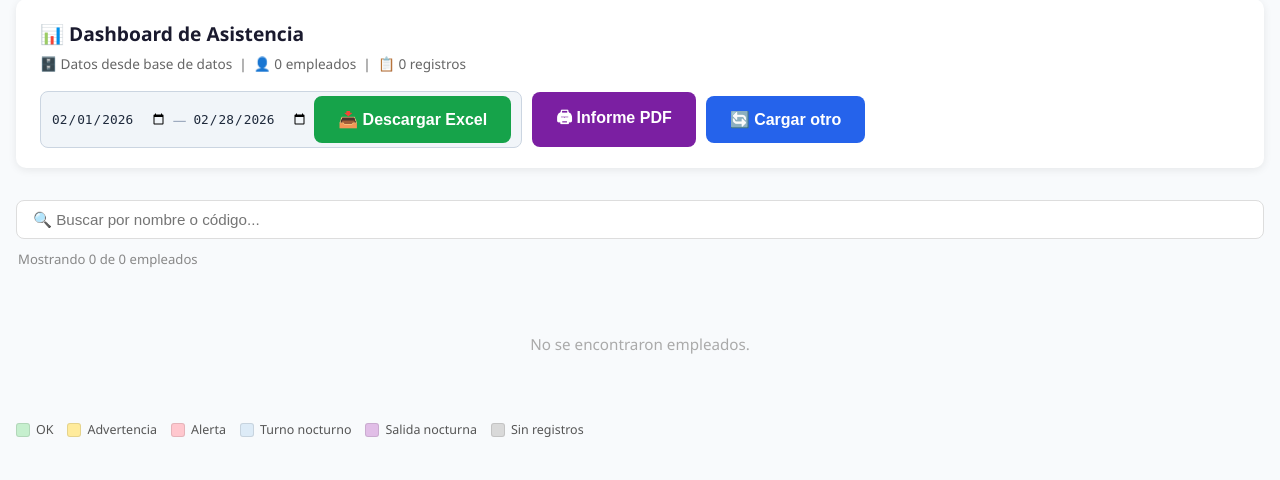
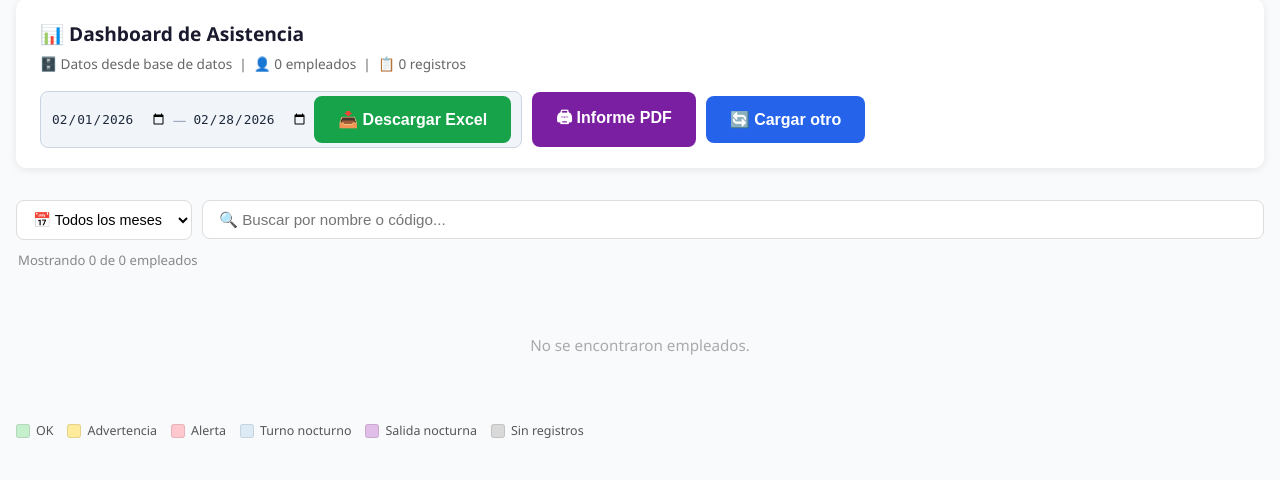
Before and after one commit to erpplaneacion-eng/huellero_processor, a Django app: page /logistica/ in a window 1280 px wide. Shown: the part 290-770 px from the top of the page. Run offline with Django 4.2, Linux system fonts and the light colour scheme; a user stored in the database is signed in; tables that the repository leaves empty hold one stand-in row (values such as "Sample post").

Commit message:
Ahora el dashboard tiene:
  - Selector de mes a la izquierda del buscador — se puebla automáticamente con los meses que existen en los datos, ordenados del más reciente al más antiguo (ej.      Febrero 2026, Enero 2026, …)
  - Al seleccionar un mes, filtra los registros de cada empleado mostrando solo ese mes y oculta empleados que no tienen registros en ese mes
  - La barra de stats (verde/amarillo/naranja/etc.) también se actualiza con los datos del mes seleccionado
  - Los dos filtros (mes + búsqueda por nombre) funcionan juntos

```diff
--- a/web/static/css/dashboard.css
+++ b/web/static/css/dashboard.css
@@ -136,6 +136,26 @@
 /* ---- Buscador ---- */
 .dashboard-search {
     margin-bottom: 10px;
+    display: flex;
+    gap: 10px;
+    align-items: center;
+}
+
+.mes-select {
+    padding: 10px 12px;
+    border: 1px solid #ddd;
+    border-radius: 8px;
+    font-size: 0.9rem;
+    background: #fff;
+    cursor: pointer;
+    white-space: nowrap;
+    flex-shrink: 0;
+}
+
+.mes-select:focus {
+    border-color: #4f6ef7;
+    outline: none;
+    box-shadow: 0 0 0 3px rgba(79,110,247,0.12);
 }
 
 .dashboard-search input {
--- a/web/static/js/dashboard.js
+++ b/web/static/js/dashboard.js
@@ -8,6 +8,7 @@ let _dashEmpleados = [];       // lista completa
 let _dashFiltrados = [];       // lista tras búsqueda
 let _dashResult = null;        // resultado completo de la API
 let _dashAreaConfig = null;    // AREA_CONFIG
+let _dashMesFiltro = '';       // "YYYY-MM" o '' para todos
 const _PDF_CLASES_EXCLUIDAS = new Set(['fila--verde', 'fila--gris', 'fila--naranja', 'fila--azul']);
 
 /* ===== Punto de entrada ===== */
@@ -16,17 +17,16 @@ function renderizarDashboard(result, areaConfig) {
     _dashAreaConfig = areaConfig;
     _dashEmpleados = result.datos || [];
     _dashFiltrados = _dashEmpleados.slice();
+    _dashMesFiltro = '';
 
     const section = document.getElementById('dashboardSection');
     section.style.display = 'block';
 
-    // Ocultar sección de resultado anterior
     const resultSection = document.getElementById('resultSection');
     if (resultSection) resultSection.classList.remove('active');
 
     section.innerHTML = _construirHTML();
 
-    // Eventos
     document.getElementById('dashBuscador').addEventListener('input', function () {
         filtrarEmpleados(this.value.trim());
     });
@@ -38,11 +38,19 @@ function _construirHTML() {
     const urlCasos = archivo_casos ? _dashAreaConfig.apiDescargar + archivo_casos + '/' : null;
 
     const resumen = calcularResumenGlobal(_dashEmpleados);
+    const meses = _extraerMeses(_dashEmpleados);
+    const opcionesMeses = meses.map(m =>
+        `<option value="${m}">${_formatearMes(m)}</option>`
+    ).join('');
 
     return `
         ${_renderizarHeader(stats, archivo, urlCasos)}
-        ${_renderizarStatsBar(resumen)}
+        <div id="dashStatsBar">${_renderizarStatsBar(resumen)}</div>
         <div class="dashboard-search">
+            <select id="dashMes" class="mes-select" onchange="filtrarPorMes(this.value)">
+                <option value="">📅 Todos los meses</option>
+                ${opcionesMeses}
+            </select>
             <input id="dashBuscador" type="text" placeholder="🔍 Buscar por nombre o código...">
         </div>
         <div class="dashboard-count" id="dashCount">
@@ -53,6 +61,27 @@ function _construirHTML() {
         </div>
         ${_renderizarLeyenda()}
     `;
+}
+
+/* ===== Helpers de mes ===== */
+function _extraerMeses(empleados) {
+    const set = new Set();
+    empleados.forEach(emp =>
+        emp.registros.forEach(reg => {
+            if (reg.fecha) {
+                const p = reg.fecha.split('/');
+                if (p.length === 3) set.add(`${p[2]}-${p[1]}`);
+            }
+        })
+    );
+    return Array.from(set).sort().reverse(); // más reciente primero
+}
+
+function _formatearMes(yyyymm) {
+    const nombres = ['Enero','Febrero','Marzo','Abril','Mayo','Junio',
+                     'Julio','Agosto','Septiembre','Octubre','Noviembre','Diciembre'];
+    const [y, m] = yyyymm.split('-');
+    return `${nombres[parseInt(m, 10) - 1]} ${y}`;
 }
 
 /* ===== Header ===== */
@@ -328,20 +357,47 @@ function toggleEmpleado(codigo) {
     }
 }
 
-/* ===== Filtrar por búsqueda ===== */
+/* ===== Filtrar por mes ===== */
+function filtrarPorMes(mes) {
+    _dashMesFiltro = mes;
+    const q = (document.getElementById('dashBuscador') || {}).value || '';
+    filtrarEmpleados(q.trim());
+}
+
+/* ===== Filtrar por búsqueda (y mes si está activo) ===== */
 function filtrarEmpleados(query) {
     const q = query.toLowerCase();
-    _dashFiltrados = q
-        ? _dashEmpleados.filter(e =>
-            e.nombre.toLowerCase().includes(q) ||
-            e.codigo.includes(q) ||
-            (e.documento && e.documento.includes(q))
-          )
-        : _dashEmpleados.slice();
+
+    _dashFiltrados = _dashEmpleados
+        .map(emp => {
+            // Filtrar registros por mes si hay mes seleccionado
+            const registros = _dashMesFiltro
+                ? emp.registros.filter(reg => {
+                    const p = (reg.fecha || '').split('/');
+                    return p.length === 3 && `${p[2]}-${p[1]}` === _dashMesFiltro;
+                })
+                : emp.registros;
+            return { ...emp, registros };
+        })
+        .filter(emp =>
+            emp.registros.length > 0 &&
+            (!q ||
+                emp.nombre.toLowerCase().includes(q) ||
+                emp.codigo.includes(q) ||
+                (emp.documento && emp.documento.includes(q))
+            )
+        );
 
     document.getElementById('dashLista').innerHTML = renderizarEmpleados(_dashFiltrados);
     document.getElementById('dashCount').textContent =
         `Mostrando ${_dashFiltrados.length} de ${_dashEmpleados.length} empleados`;
+
+    // Actualizar barra de stats con los datos filtrados
+    const statsBar = document.getElementById('dashStatsBar');
+    if (statsBar) {
+        const resumen = calcularResumenGlobal(_dashFiltrados);
+        statsBar.innerHTML = _renderizarStatsBar(resumen);
+    }
 }
 
 /* ===== Formatear horas (decimal → "Xh YYmin") ===== */
```
